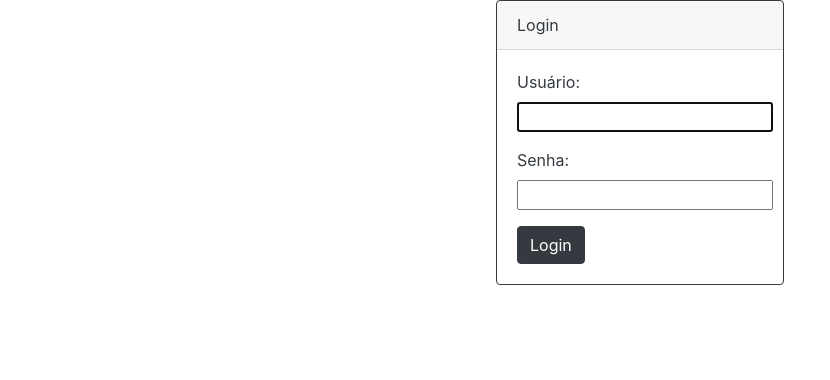
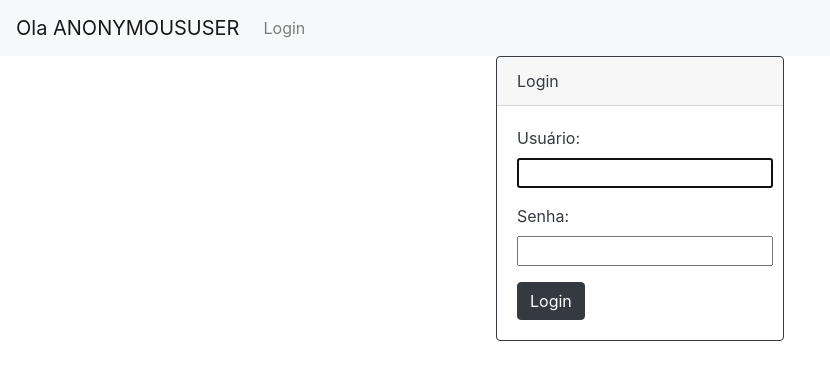
Before and after one commit to tiagolch/guiaEscala, a Django app: page /account/login/ in a window 1280 px wide. Shown: the top 380 px of the page, without its empty margins (0-830 px from the left). Run offline with Django 3.2, Linux system fonts and the light colour scheme; some libraries are stand-ins or nearby versions.

Commit message:
Criado nav
Signed-off-by: m2b-tiagochaves <tiagodevch@gmail.com>

```diff
--- a/core/urls.py
+++ b/core/urls.py
@@ -15,6 +15,6 @@ router.register(r'funcao', FuncaoViewSet, basename='Funcao')
 urlpatterns = [
     path('account/', include('account.urls')),
     path('admin/', admin.site.urls),
-    path('escala/', include('escala.urls')),
+    path('', include('escala.urls')),
     path('api/', include(router.urls)),
 ]
--- a/escala/urls.py
+++ b/escala/urls.py
@@ -2,5 +2,5 @@ from django.urls import path, include
 from .views import MinhaEscalaView
 
 urlpatterns = [
-    path('minhaescala/', MinhaEscalaView, name='minhaescala'),
+    path('', MinhaEscalaView, name='minhaescala'),
 ]
--- a/templates/base.html
+++ b/templates/base.html
@@ -1,18 +1,21 @@
 <!doctype html>
 <html lang="pt-br">
+
 <head>
     <meta charset="UTF-8">
     <meta name="viewport"
         content="width=device-width, user-scalable=no, initial-scale=1.0, maximum-scale=1.0, minimum-scale=1.0">
     <meta http-equiv="X-UA-Compatible" content="ie=edge">
-    <link rel="stylesheet" href="https://stackpath.bootstrapcdn.com/bootstrap/4.3.1/css/bootstrap.min.css" integrity="sha384-ggOyR0iXCbMQv3Xipma34MD+dH/1fQ784/j6cY/iJTQUOhcWr7x9JvoRxT2MZw1T" crossorigin="anonymous">
+    <link rel="stylesheet" href="https://stackpath.bootstrapcdn.com/bootstrap/4.3.1/css/bootstrap.min.css"
+        integrity="sha384-ggOyR0iXCbMQv3Xipma34MD+dH/1fQ784/j6cY/iJTQUOhcWr7x9JvoRxT2MZw1T" crossorigin="anonymous">
 
     <title>{%block title%} {%endblock%}</title>
 </head>
+
 <body>
 
     {%block navbar%}
-
+        {% include './partials/_nav.html' %}
     {%endblock%}
 
     {%block content%}
@@ -22,10 +25,17 @@
     {%endblock%}
 
 
-<script src="https://code.jquery.com/jquery-3.3.1.slim.min.js" integrity="sha384-q8i/X+965DzO0rT7abK41JStQIAqVgRVzpbzo5smXKp4YfRvH+8abtTE1Pi6jizo" crossorigin="anonymous"></script>
-<script src="https://cdnjs.cloudflare.com/ajax/libs/popper.js/1.14.7/umd/popper.min.js" integrity="sha384-UO2eT0CpHqdSJQ6hJty5KVphtPhzWj9WO1clHTMGa3JDZwrnQq4sF86dIHNDz0W1" crossorigin="anonymous"></script>
-<script src="https://stackpath.bootstrapcdn.com/bootstrap/4.3.1/js/bootstrap.min.js" integrity="sha384-JjSmVgyd0p3pXB1rRibZUAYoIIy6OrQ6VrjIEaFf/nJGzIxFDsf4x0xIM+B07jRM" crossorigin="anonymous"></script>
+    <script src="https://code.jquery.com/jquery-3.3.1.slim.min.js"
+        integrity="sha384-q8i/X+965DzO0rT7abK41JStQIAqVgRVzpbzo5smXKp4YfRvH+8abtTE1Pi6jizo"
+        crossorigin="anonymous"></script>
+    <script src="https://cdnjs.cloudflare.com/ajax/libs/popper.js/1.14.7/umd/popper.min.js"
+        integrity="sha384-UO2eT0CpHqdSJQ6hJty5KVphtPhzWj9WO1clHTMGa3JDZwrnQq4sF86dIHNDz0W1"
+        crossorigin="anonymous"></script>
+    <script src="https://stackpath.bootstrapcdn.com/bootstrap/4.3.1/js/bootstrap.min.js"
+        integrity="sha384-JjSmVgyd0p3pXB1rRibZUAYoIIy6OrQ6VrjIEaFf/nJGzIxFDsf4x0xIM+B07jRM"
+        crossorigin="anonymous"></script>
 
 
 </body>
+
 </html>
--- /dev/null
+++ b/templates/partials/_nav.html
@@ -0,0 +1,22 @@
+
+
+<nav class="navbar navbar-expand-lg navbar-light bg-light">
+    {% if user %}
+        <a class="navbar-brand" href="#">Ola {{user| upper}} </a>
+    {% endif %}
+  <button class="navbar-toggler" type="button" data-toggle="collapse" data-target="#navbarNavDropdown" aria-controls="navbarNavDropdown" aria-expanded="false" aria-label="Toggle navigation">
+    <span class="navbar-toggler-icon"></span>
+  </button>
+  <div class="collapse navbar-collapse" id="navbarNavDropdown">
+
+    <ul class="navbar-nav">
+    {% if user.is_authenticated %}
+        <li class="nav-item active"><a class="nav-link"  href="{% url 'admin:index' %}"><button type="submit" class="btn btn-outline-info btn-block container-fluid">Administração</button></a></li>
+        <li class="nav-item active"><a class="nav-link" href="{% url 'minhaescala' %}"><button type="submit" class="btn btn-outline-info btn-block container-fluid">Minha Escala</button></a></li>
+        <li class="nav-item"><a class="nav-link" href="{% url 'logout' %}"><button type="submit" class="btn btn-outline-danger  btn-block">Logout</button></a></li>
+    {%else%}
+        <li class="nav-item"><a class="nav-link" href="{% url 'login' %}">Login</a></li>
+    {% endif %}
+    </ul>
+  </div>
+</nav>
```
Also changed, not shown: db.sqlite3. Lines whose indentation alone changed are shown as unchanged.
